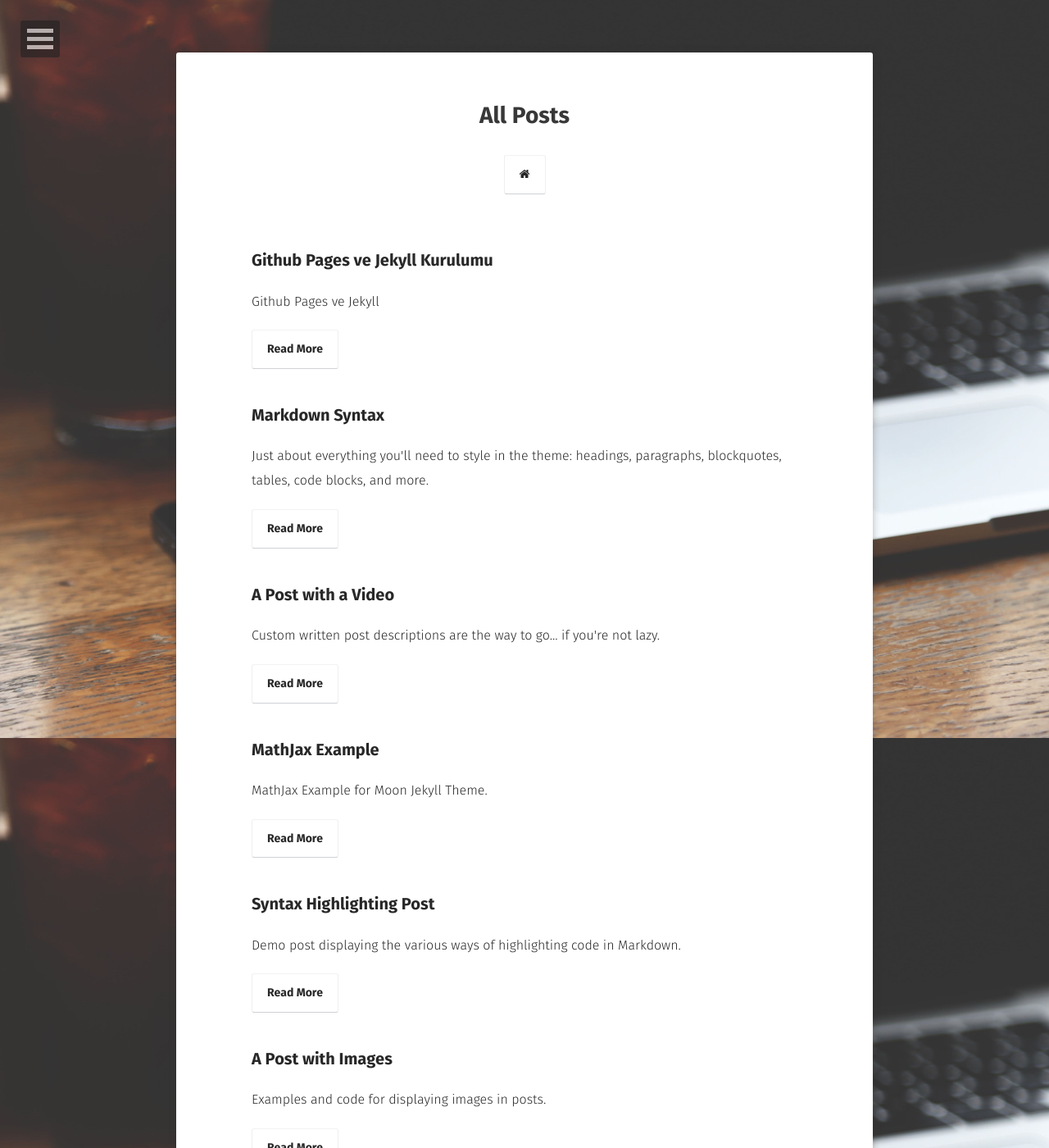
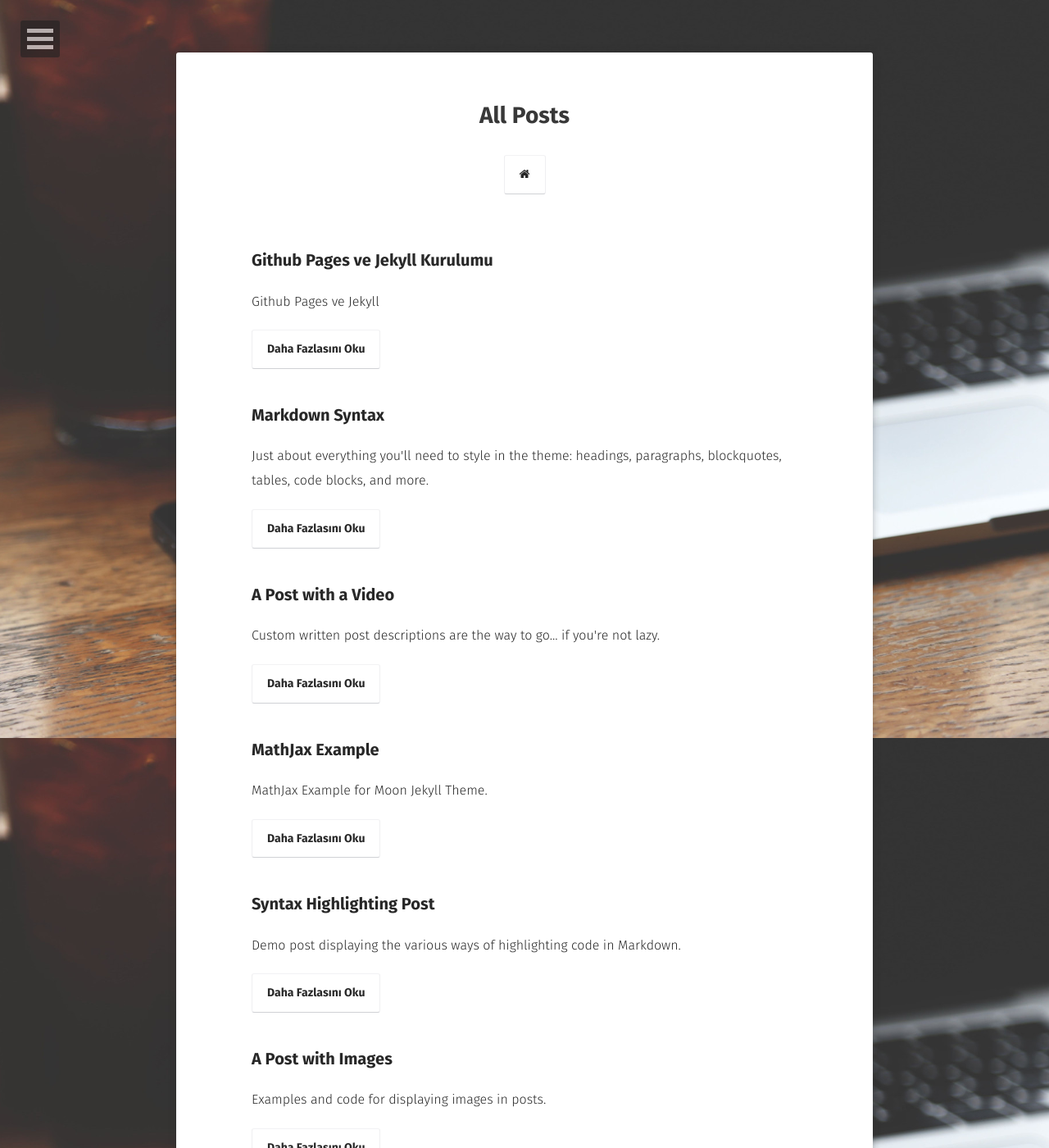
Before and after one commit to alikaraca/alikaraca.github.io, a Jekyll site: the page built from posts/index.md, in a window 1280 px wide and 1400 px high. Shown: the whole window at 82% size. Built offline with Jekyll 4.4.1, drawn with Linux system fonts in a browser that asks for light colours; some web fonts are replaced; some of the changed text lies outside the part shown.

Commit message:
Update post-list.html

```diff
--- a/_layouts/post-list.html
+++ b/_layouts/post-list.html
@@ -28,7 +28,7 @@ layout: compress
                         <li class="wow fadeInLeft" data-wow-duration="1.5s">
                             <a class="zoombtn" href="{{ site.url }}{{ post.url }}">{{ post.title }}</a>
                             <p>{{ post.excerpt }}</p>
-                            <a href="{{ site.url }}{{ post.url }}" class="btn zoombtn">Read More</a>
+                            <a href="{{ site.url }}{{ post.url }}" class="btn zoombtn">Daha Fazlasını Oku</a>
                         </li>
                     </ul>
                         {% endif %}
```
